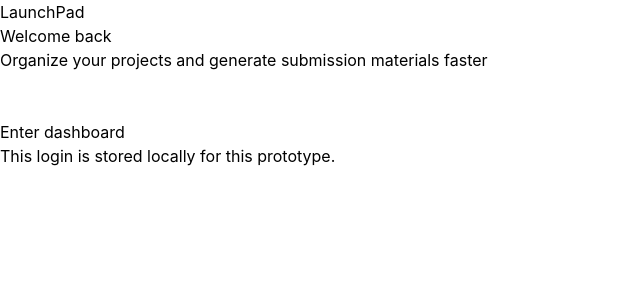
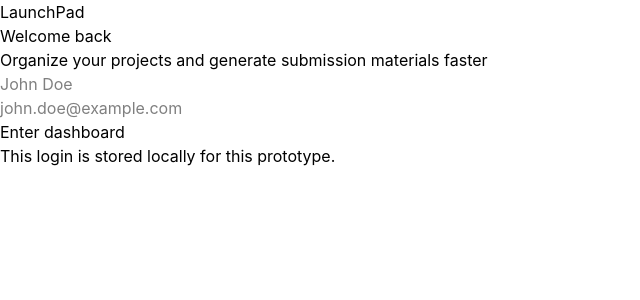
Before and after one commit to noname697/LaunchPad, a React (Vite) app: page / in a window 1280 px wide. Shown: the top 300 px of the page, without its empty margins (0-640 px from the left). Built offline with nearby package versions, Linux system fonts and the light colour scheme.

Commit message:
Atualizando inputs

```diff
--- a/src/views/Login/index.jsx
+++ b/src/views/Login/index.jsx
@@ -49,12 +49,18 @@
 
         <form action={formAction} className="">
           <div className="">
-            <label htmlFor="" className=""></label>
-            <input type="text" className="" />
+            <label htmlFor="name" className=""></label>
+            <input
+              type="text"
+              id="name"
+              name="name"
+              placeholder="John Doe"
+              className=""
+            />
           </div>
           <div className="">
-            <label htmlFor="" className=""></label>
-            <input type="text" className="" />
+            <label htmlFor="email" className=""></label>
+            <input type="text" id="email" name="email" placeholder="john.doe@example.com" className="" />
           </div>
 
           {state.error && <p className="">{state.error}</p>}
```
